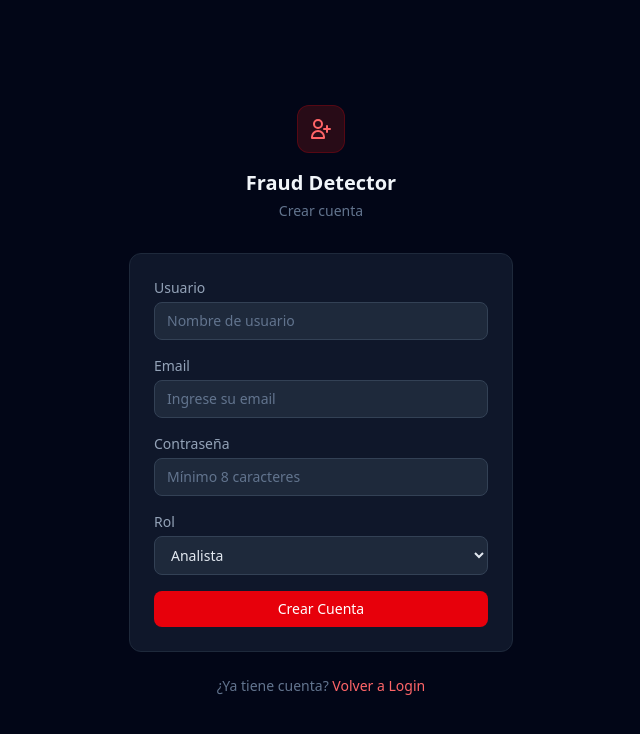
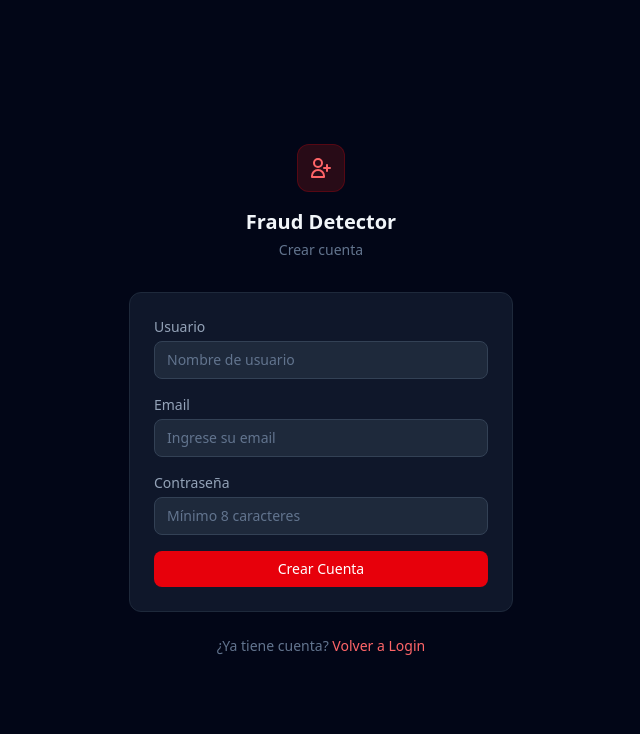
Before and after one commit to mikelrh-dev/fraud-detector, a React (Vite) app in the folder frontend/: page /register in a window 1280 px wide. Shown: the top 734 px of the page, without its empty margins (319-959 px from the left). Built offline with nearby package versions, Linux system fonts and the light colour scheme.

Commit message:
fix(frontend): remove admin role from self-service register form
The public register form offered an admin option while the API rejects
any non-analyst role with 422 (R1-001). Role is now fixed to analyst in
the payload; no selector is rendered.

```diff
--- a/frontend/src/pages/RegisterPage.tsx
+++ b/frontend/src/pages/RegisterPage.tsx
@@ -57,7 +57,8 @@ export default function RegisterPage() {
   const [username, setUsername] = useState("");
   const [email, setEmail] = useState("");
   const [password, setPassword] = useState("");
-  const [role, setRole] = useState("analyst");
+  // Self-service registration is always analyst — the API rejects any other
+  // role (audit R1-001), so no role selector is rendered.
   const [error, setError] = useState<string | null>(null);
   const [loading, setLoading] = useState(false);
   const [success, setSuccess] = useState(false);
@@ -85,9 +86,7 @@ export default function RegisterPage() {
     }
 
     if (password.length < PASSWORD_MIN) {
-      setError(
-        `La contraseña debe tener al menos ${PASSWORD_MIN} caracteres.`,
-      );
+      setError(`La contraseña debe tener al menos ${PASSWORD_MIN} caracteres.`);
       return;
     }
 
@@ -98,7 +97,7 @@ export default function RegisterPage() {
         username: username.trim(),
         email,
         password,
-        role,
+        role: "analyst",
       });
       setSuccess(true);
     } catch (err: unknown) {
@@ -137,12 +136,8 @@ export default function RegisterPage() {
               />
             </svg>
           </div>
-          <h1 className="text-xl font-bold text-slate-100">
-            Fraud Detector
-          </h1>
-          <p className="text-sm text-slate-500 mt-1">
-            Crear cuenta
-          </p>
+          <h1 className="text-xl font-bold text-slate-100">Fraud Detector</h1>
+          <p className="text-sm text-slate-500 mt-1">Crear cuenta</p>
         </div>
 
         {/* Card */}
@@ -238,24 +233,6 @@ export default function RegisterPage() {
                 )}
               </div>
 
-              <div>
-                <label
-                  htmlFor="role"
-                  className="block text-sm font-medium text-slate-400 mb-1"
-                >
-                  Rol
-                </label>
-                <select
-                  id="role"
-                  value={role}
-                  onChange={(e) => setRole(e.target.value)}
-                  className="w-full px-3 py-2 bg-slate-800 border border-slate-700 rounded-lg text-slate-200 text-sm focus:outline-none focus:ring-2 focus:ring-red-500/40 focus:border-red-500/60 transition-colors"
-                >
-                  <option value="analyst">Analista</option>
-                  <option value="admin">Administrador</option>
-                </select>
-              </div>
-
               {error && (
                 <div className="bg-red-900/20 border border-red-800/40 rounded-lg px-3 py-2 text-sm text-red-400">
                   {error}
```
